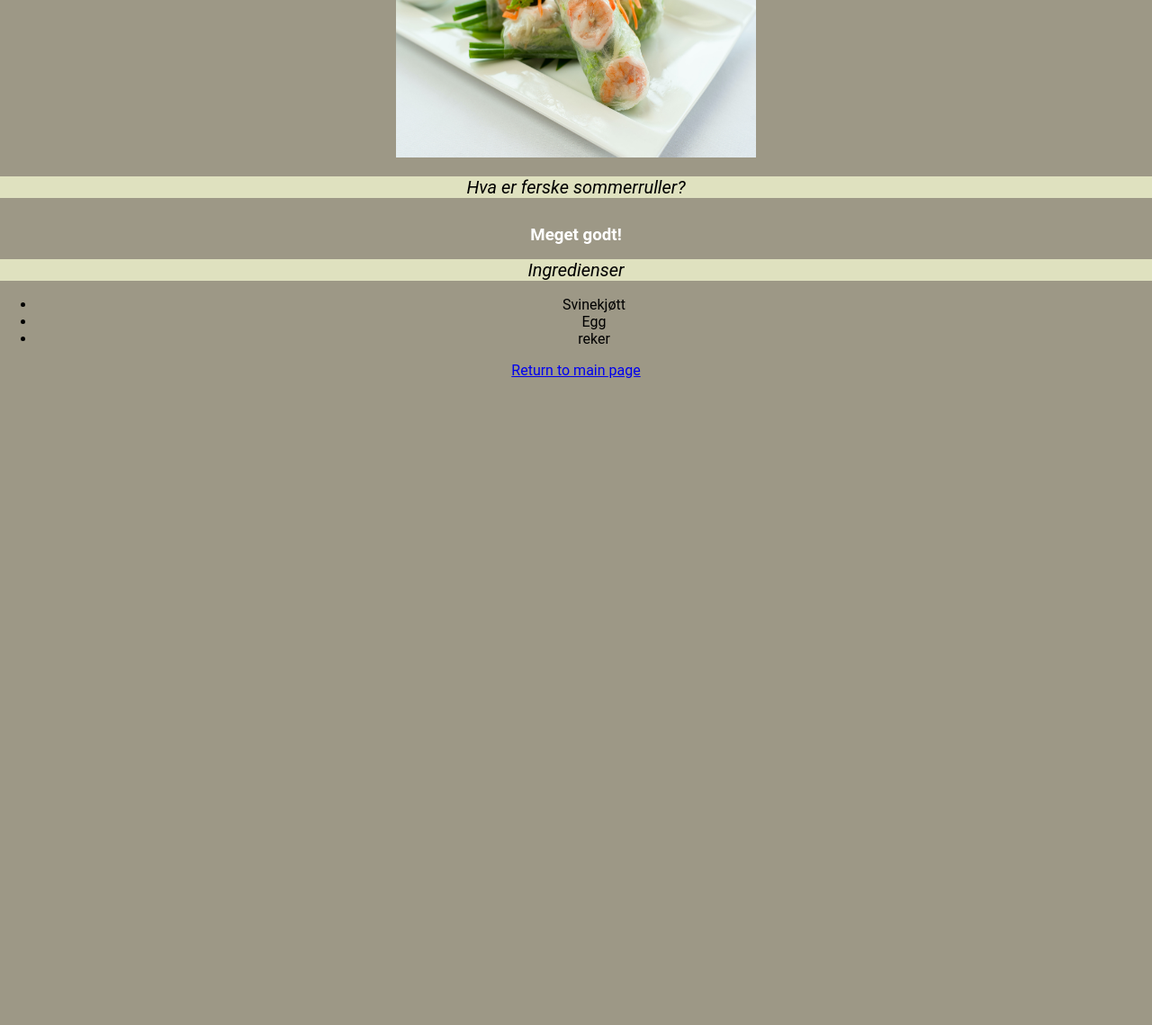
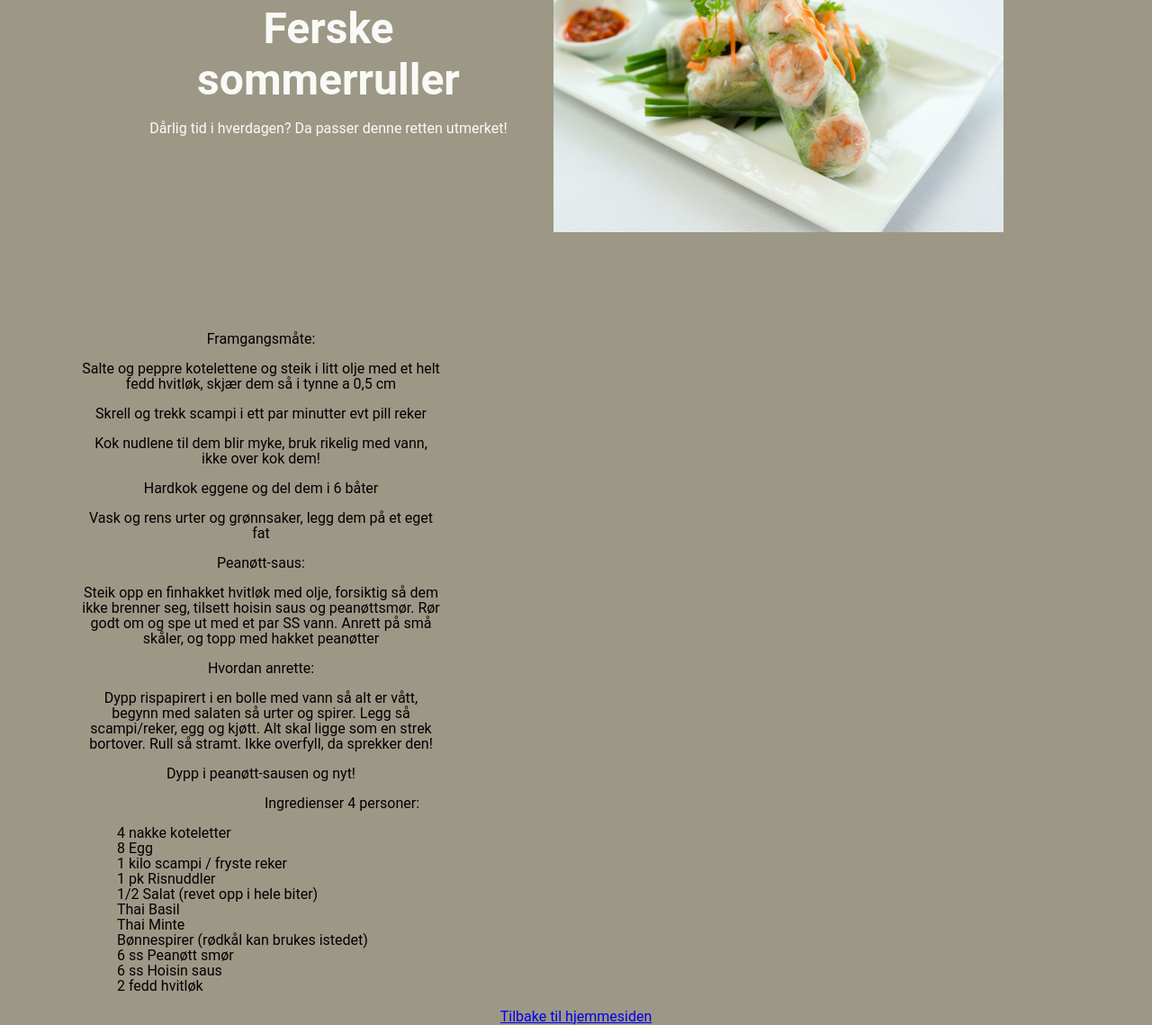
Before and after one commit to Chrtran/Odin-recipes, a plain HTML site: page recipies/sommerruller.html in a window 1280 px wide. Shown: the part 182-1321 px from the top of the page at 90% size. Before the commit the page ends 800 px from the top, so only its background shows below. Drawn offline with Linux system fonts and the light colour scheme.

Commit message:
med ccs2

```diff
--- a/recipies/sommerruller.html
+++ b/recipies/sommerruller.html
@@ -1,16 +1,6 @@
 <!DOCTYPE html>
 <html lang="en">
 <head>
-    <h1>Ferske sommerruller</h1>
-    <img src="../img/sommerruller.jpg" alt="bilder av sommerruller" style="width:400px;height:300px;">
-    <h2> Hva er ferske sommerruller?</h2>
-    <h3> Meget godt!</h3>
-    <h2> Ingredienser</h2>
-    <ul>
-        <li>Svinekjøtt</li>
-        <li>Egg</li>
-        <li>reker</li>
-    </ul>
     <meta charset="UTF-8">
     <meta http-equiv="X-UA-Compatible" content="IE=edge">
     <meta name="viewport" content="width=device-width, initial-scale=1.0">
@@ -18,6 +8,47 @@
     <link rel="stylesheet" href="../style.css">
 </head>
 <body>
+    <div class="bx hero">
+        <div class="hero-1 hero-cta">
+            <h1>Ferske sommerruller</h1>
+            <p>Dårlig tid i hverdagen? Da passer denne retten utmerket!</p>
+            </div>
+             <div class="hero-1 hero-image">
+                <img src="../img/sommerruller.jpg">
+            </div>
+    </div>
+    <div class="framgangsmåte">
+        <p>Framgangsmåte:<p>
+        <p>Salte og peppre kotelettene og steik i litt olje med et helt fedd hvitløk, skjær dem så i tynne a 0,5 cm</p>
+        <p>Skrell og trekk scampi i ett par minutter evt pill reker</p>
+        <p>Kok nudlene til dem blir myke, bruk rikelig med vann, ikke over kok dem!</p>
+        <p>Hardkok eggene og del dem i 6 båter</p>
+        <p>Vask og rens urter og grønnsaker, legg dem på et eget fat</p>
+        <p>Peanøtt-saus:</p>
+        <p>Steik opp en finhakket hvitløk med olje, forsiktig så dem ikke brenner seg, tilsett hoisin saus og peanøttsmør. Rør godt om og spe ut med et par SS vann. Anrett på små skåler, og topp med hakket peanøtter</p>
+        <p>Hvordan anrette:</p>
+        <p>Dypp rispapirert i en bolle med vann så alt er vått, begynn med salaten så urter og spirer. Legg så scampi/reker, egg og kjøtt. Alt skal ligge som en strek bortover. Rull så stramt. Ikke overfyll, da sprekker den!</p>
+        <p>Dypp i peanøtt-sausen og nyt!</p>
+
+<div class="framgangsmåte">
+    <p>Ingredienser 4 personer:</p>
+</div>
+    <ul>
+        <li>4 nakke koteletter</li>
+        <li>8 Egg</li>
+        <li>1 kilo scampi / fryste reker</li>
+        <li>1 pk Risnuddler</li>
+        <li>1/2 Salat (revet opp i hele biter)</li>
+        <li>Thai Basil</li>
+        <li>Thai Minte</li>
+        <li>Bønnespirer (rødkål kan brukes istedet)</li>
+        <li>6 ss Peanøtt smør</li>
+        <li>6 ss Hoisin saus</li>
+        <li>2 fedd hvitløk</li>
+    </ul>
+</div>
+</div>
+
 </body>
-<a href="../index.html">Return to main page</a>
+<a href="../index.html">Tilbake til hjemmesiden</a>
 </html>
--- a/style.css
+++ b/style.css
@@ -188,3 +188,17 @@ h3 {
     color: #fff;
     font-family: "roboto",arial;
 }
+
+li {
+    display: flex;
+    flex-wrap: wrap;
+    position: top;
+}
+
+.framgangsmåte {
+text-align: center;
+width: 400px;
+margin-left: 90px;
+padding: 0px;
+line-height: 17px;
+}
```
